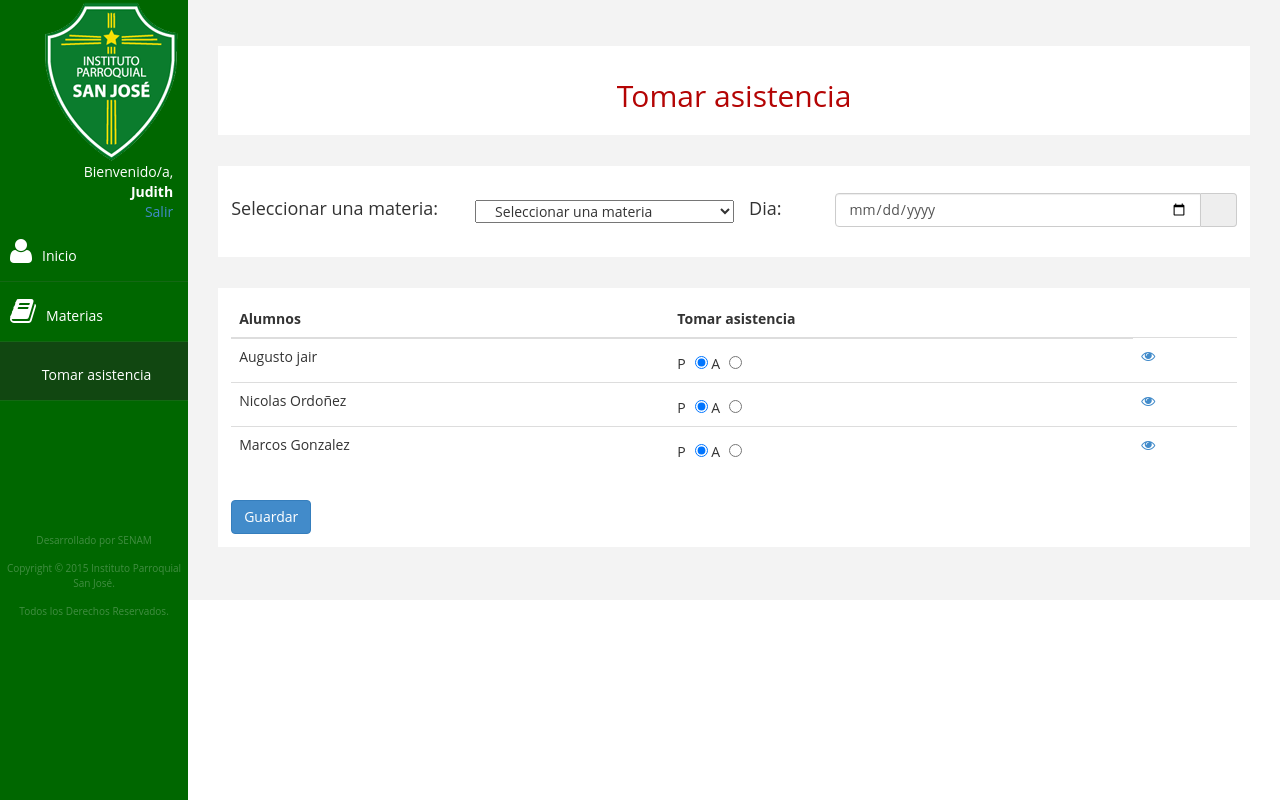
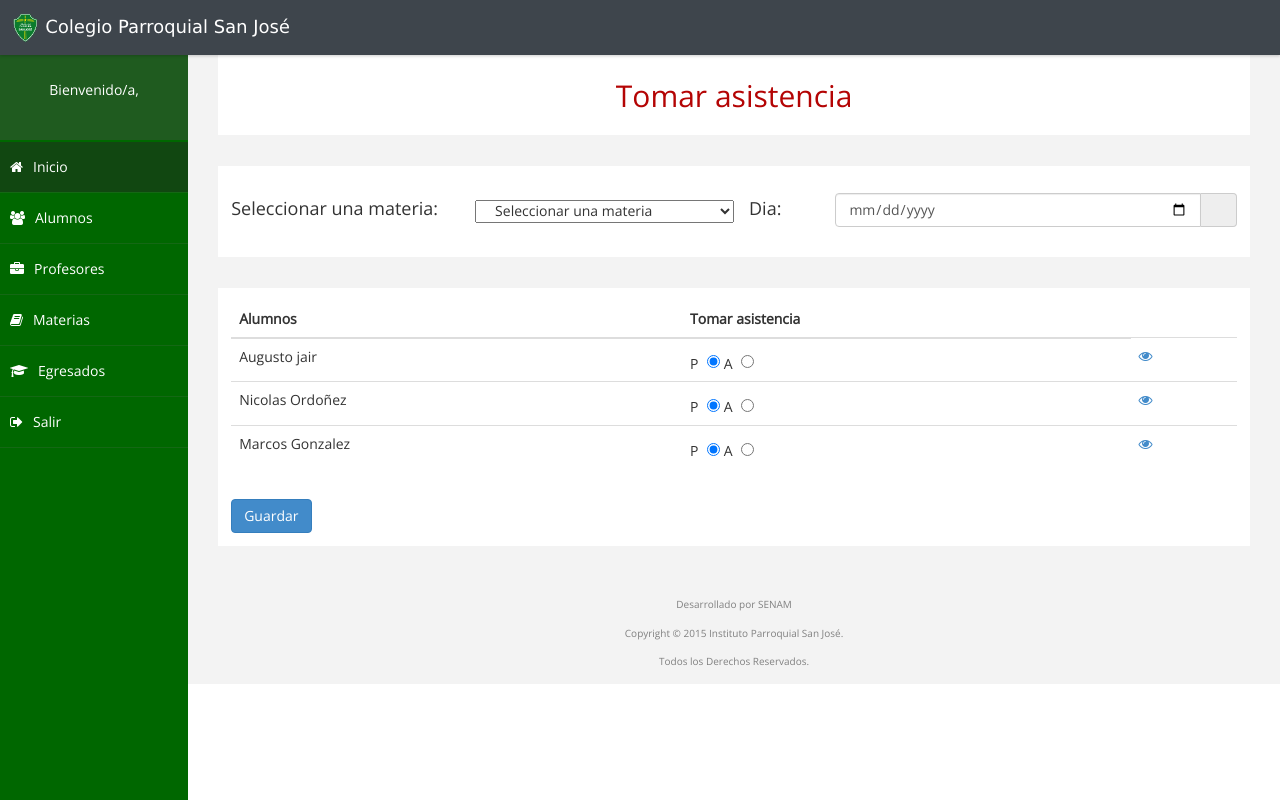
Before and after one commit to SenamVillada/proyectoSanJose, a Django app: template matriculas/templates/Profesor/asistencia.html in a window 1280 px wide. Run offline with Django 3.2, Linux system fonts and the light colour scheme; the template is opened without the code that fills it, so the values that code supplies are empty; some libraries are stand-ins or nearby versions; some web fonts are replaced.

Commit message:
Con gonzalez actualizamos los templates que utilizara el profesor

```diff
--- a/matriculas/templates/Profesor/asistencia.html
+++ b/matriculas/templates/Profesor/asistencia.html
@@ -1,59 +1,67 @@
+{% load staticfiles %}
 <!DOCTYPE html>
 <html xmlns="http://www.w3.org/1999/xhtml">
 
 <head>
-
-    <link href='../img/admin/logo.png' rel='shortcut icon' type='image/png'>
+    <link href="{% static '../../static/img/admin/logo.png' %}" rel='shortcut icon' type='image/png'>
+    <link rel="stylesheet" href="https://maxcdn.bootstrapcdn.com/font-awesome/4.4.0/css/font-awesome.min.css">
     <meta charset="utf-8" />
     <meta name="viewport" content="width=device-width, initial-scale=1.0" />
-    <title>Asistencia</title>
+    <title>Administracion de alumnos</title>
 	<!-- BOOTSTRAP STYLES-->
-    <link href="../css/admin/bootstrap.css" rel="stylesheet" />
-    <link href="../css/bootstrap.min.css" rel="stylesheet" />
-     <!-- FONTAWESOME STYLES-->
-   <link href="../fonts/font-awesome/css/font-awesome.css" rel="stylesheet" />
+    <link href="{% static '../../static/css/admin/bootstrap.css' %}" rel="stylesheet" />
+    <link href="{% static '../../static/css/bootstrap.min.css' %}" rel="stylesheet" />
+     <!-- FONTAWESOME STYLES -->
+    <link href="{% static '../../static/fonts/font-awesome/css/font-awesome.css' %}" rel="stylesheet" />
      <!-- MORRIS CHART STYLES
     <link href=" js/ morris/morris-0.4.3.min.css" rel="stylesheet" />-->
         <!-- CUSTOM STYLES-->
-    <link href="../css/admin/custom.css" rel="stylesheet" />
-
+    <link href="{% static '../../static/css/admin/custom.css' %}" rel="stylesheet" />
+     <!-- GOOGLE FONTS-->
+   <link href='http://fonts.googleapis.com/css?family=Open+Sans' rel='stylesheet' type='text/css' />
+    <script src="http://ajax.googleapis.com/ajax/libs/jquery/1.11.1/jquery.min.js"></script>
+		  <!-- jQuery Version 1.11.0 -->
+    <script src="{% static '../../static/js/jquery-1.11.0.js' %}"></script>
+    <!-- jQueryUi Version 1.8 -->
+    <script src="{% static '../../static/js/jquery-ui.js' %}"></script>
+    <script src="{% static '../../static/js/jquery.dataTables.min.js' %}"></script>
 </head>
 <body>
     <!-- /. NAV TOP  -->
+    <header class="cd-main-header">
+			<a href="/" class="cd-logo"><img style="margin-top: 1%; margin-left: 1%;" src="{% static '../../static/img/admin/logo2.png' %}" alt="Logo"></a>
+			<a href="/" class="cd-nav-trigger"><span></span></a>
+			<nav class="cd-nav">
+				<ul class="cd-top-nav">
+				</ul>
+			</nav>
+		</header>
 	  <nav class="navbar-default navbar-side" role="navigation">
-        <div class="centradodiv">
-            <!-- Logo del instituto  -->
-            <div class="container-fluid">
-                <a href="inicio.html"><img src="../img/admin/logo.png"></a>
-            </div>
-            <!-- Bienvenida al sistema y salir del sistema  -->
-            <div class="container-fluid centrado" id="div-usuario" style="color:#fff;">
-                Bienvenido/a, <span class="resaltado">Judith</span>
-                <br><a href="login.html">Salir</a>
-            </div>
-        </div>
-        <!-- Menu  -->
     	<div class="sidebar-collapse">
 				<ul class="nav" id="main-menu" >
-                <li> <!-- Incio  -->
-                    <a  href="inicio.html"><i class="fa fa-user fa-2x"></i>Inicio</a>
+					<div style="background: #1F5B1F; color:#ffffff;margin-bottom:1%;" >
+						<center><br><br><br><br><div>Bienvenido/a, </div><label><span class="resaltado">{{user.username}}</span></center></label>
+						<br>
+					</div>
+          <li>
+    	      <a  class="active-menu" href="/"><i class="fa fa-home"></i>Inicio</a>
           </li>
-                <li> <!-- Materias  -->
-                    <a  href="materias.html"><i class="fa fa-book fa-2x"></i>Materias</a>
+          <li>
+      	    <a href="/alumnos"><i class="fa fa-users"></i>Alumnos</a>
           </li>
-                <li> <!-- Tomar asistencia  -->
-                    <a class="active-menu" href="asistencia.html"><i class="glyphicon glyphicon-list-alt fa-2x"></i>Tomar asistencia</a>
+					<li>
+            <a href="/profesores"><i class="fa fa-briefcase"></i>Profesores</a>
+          </li>
+        <li>
+    	      <a  href="/materias"><i class="fa fa-book"></i>Materias</a>
+    	</li>
+        <li>
+    	      <a  href="/egresados"><i class="fa fa-graduation-cap"></i>Egresados</a>
+    	</li>
+        <li>
+    	      <a  href="{% url 'matriculas:logout' %}"><i class="fa fa-sign-out"></i>Salir</a>
     	</li>
 				</ul>
-        </div>
-        <!-- Footer  -->
-        <div id="sub-footer" class="sub-footer">
-            <!-- Datos de los desarrolladores del sistema  -->
-            Desarrollado por SENAM
-            <br><br>
-            Copyright © 2015 Instituto Parroquial San José.
-            <br><br>
-            Todos los Derechos Reservados.
 			</div>
     </nav>
     <!--  Inicia la pagina  -->
@@ -139,6 +147,13 @@
                 </div> <!-- /. COL-LG-12  -->
             </div> <!-- /. ROW  -->
         </div> <!-- /. PAGE INNER  -->
+				<footer style="width:100%; text-align:center; font-size:10px; margin-top:5%; color:grey;">
+					Desarrollado por SENAM
+          <br><br>
+          Copyright © 2015 Instituto Parroquial San José.
+          <br><br>
+          Todos los Derechos Reservados.
+				</footer>
     </div> <!-- /. WRAPPER  -->
 </body>
 </html>
```
Also changed, not shown: matriculas/templates/Profesor/inicio.html (+27 -29 lines), matriculas/templates/Profesor/materias.html (+27 -28 lines). Lines whose indentation alone changed are shown as unchanged.
